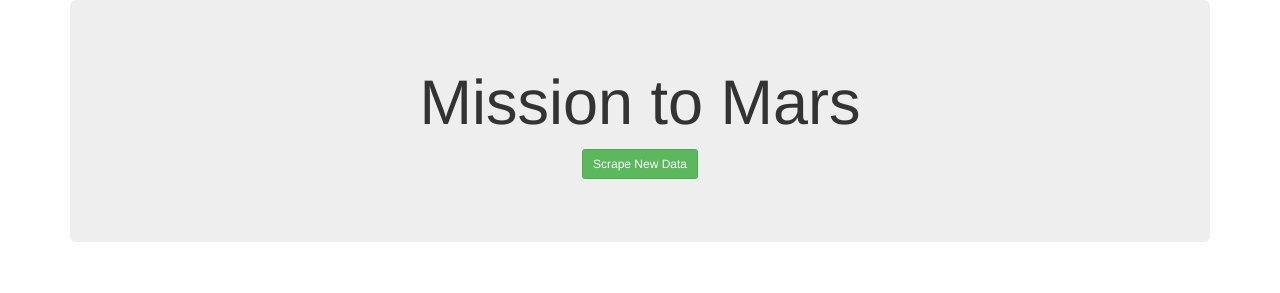
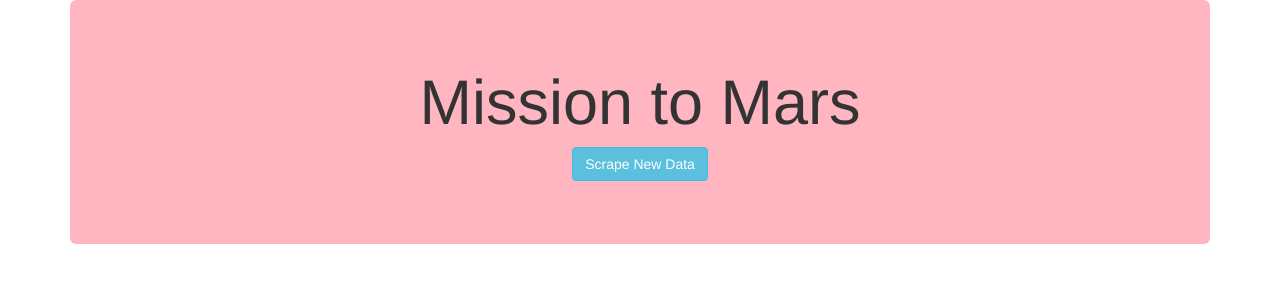
Before and after one commit to sdpowell7/Mission_to_Mars, a Flask app: page / in a window 1280 px wide. Shown: the top 293 px of the page. Run offline with Flask 2, Linux system fonts and the light colour scheme; data that the repository does not hold is empty; some libraries are stand-ins or nearby versions.

Commit message:
Add files via upload

```diff
--- a/Mission-to-Mars/scraping.py
+++ b/Mission-to-Mars/scraping.py
@@ -121,5 +121,5 @@ def hemispheres(browser):
 
 if __name__ == "__main__":
 
-    # If runnins as script, print scraped data
+    # If runs as script, print scraped data
     print(scrape_all())
--- a/Mission-to-Mars/templates/index.html
+++ b/Mission-to-Mars/templates/index.html
@@ -13,10 +13,10 @@
   <body>
     <div class="container">
       <!-- Add Jumbotron to Header -->
-      <div class="jumbotron text-center">
+      <div style="background-color: lightpink;" class="jumbotron text-center">
         <h1>Mission to Mars</h1>
         <!-- Add a button to activate scraping script -->
-        <p><a class="btn btn-success btn-sm" href="/scrape" role="button">Scrape New Data</a></p>
+        <p><a class="btn btn-info" href="/scrape" role="button">Scrape New Data</a></p>
       </div>
 
       <!-- Add section for Mars News -->
```
